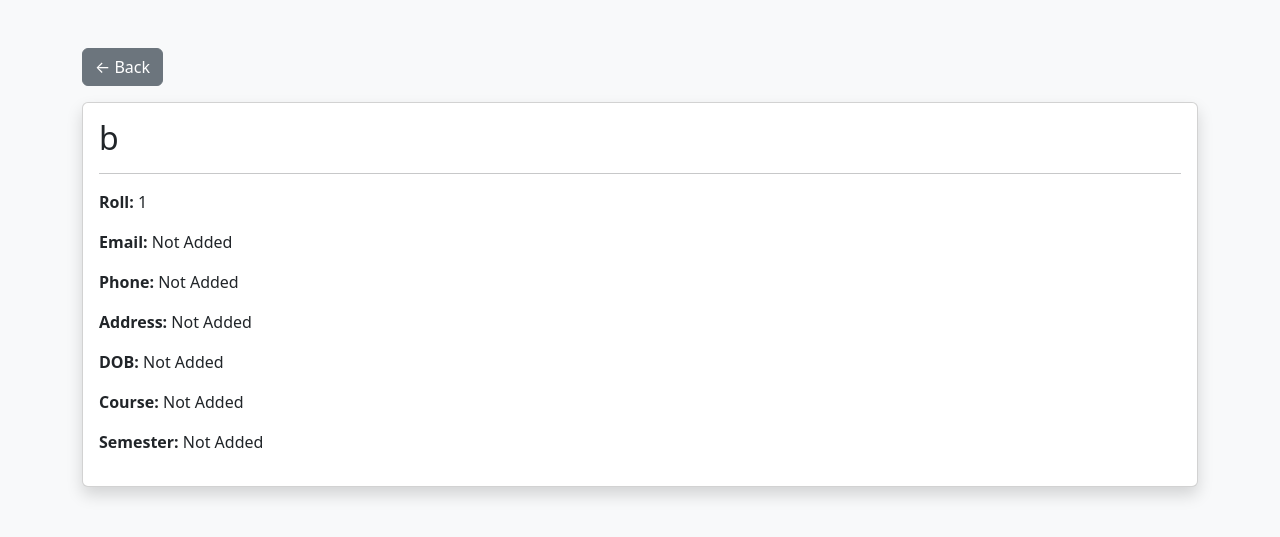
After one commit to SurajSharma11771/StudentManagementSystem, a Flask app: page /student/1 in a window 1280 px wide. The commit adds this page. Shown: the top 537 px of the page. Run offline with Flask 3, Linux system fonts and the light colour scheme; a user stored in the database is signed in; data comes from the database, SQL or seed files in the repository; both versions use the stored data as it was after the commit.

Commit message:
Add student profile module and dashboard analytics

```diff
--- a/app/database_sqlite.py
+++ b/app/database_sqlite.py
@@ -29,7 +29,7 @@ def init_db():
     photo TEXT,
     created_at TIMESTAMP DEFAULT CURRENT_TIMESTAMP
     )
-        )
+
     """)
 
     conn.commit()
@@ -246,3 +246,68 @@ def recent_students():
     conn.close()
 
     return students
+
+
+def get_student_by_roll(roll):
+    conn = connect()
+    cursor = conn.cursor()
+
+    cursor.execute("""
+        SELECT *
+        FROM students
+        WHERE roll=?
+    """, (roll,))
+
+    student = cursor.fetchone()
+
+    conn.close()
+
+    return student
+
+
+def update_student_profile(
+    roll,
+    email,
+    phone,
+    address,
+    dob,
+    course,
+    semester,
+    photo
+):
+
+    conn = connect()
+
+    cursor = conn.cursor()
+
+    cursor.execute("""
+    UPDATE students
+
+    SET
+
+    email=?,
+    phone=?,
+    address=?,
+    dob=?,
+    course=?,
+    semester=?,
+    photo=?
+
+    WHERE roll=?
+
+    """,(
+
+        email,
+        phone,
+        address,
+        dob,
+        course,
+        semester,
+        photo,
+        roll
+
+    ))
+
+    conn.commit()
+
+    conn.close()
--- a/web/app.py
+++ b/web/app.py
@@ -11,7 +11,9 @@ from app.database_sqlite import (
     update_user_role,
     total_students,
     total_users,
-    recent_students
+    recent_students,
+    get_student_by_roll,
+    update_student_profile
 )
 from web.auth import (
     login_user,
@@ -104,9 +106,15 @@ def update():
     if not is_logged_in():
         return redirect("/login")
 
-    roll = int(request.form["roll"])
+    roll = request.form.get("roll", "").strip()
+
+    if not roll:
+        return "Roll number missing", 400
+
     name = request.form["name"]
-    update_student(roll, name)
+
+    update_student(int(roll), name)
+
     return redirect("/")
 
 @app.route("/search", methods=["GET"])
@@ -125,6 +133,23 @@ def search():
     ]
 
     return render_template("index.html", students=filtered, total=len(students), query=query)
+
+@app.route("/student/<int:roll>")
+def student_profile(roll):
+
+    if not is_logged_in():
+        return redirect("/login")
+
+    student = get_student_by_roll(roll)
+
+    if student is None:
+        return "Student Not Found", 404
+
+    return render_template(
+        "student_profile.html",
+        student=student
+    )
+
 
 @app.route("/users")
 def users():
--- /dev/null
+++ b/web/templates/student_profile.html
@@ -0,0 +1,52 @@
+<!DOCTYPE html>
+<html>
+
+<head>
+
+    <title>Student Profile</title>
+
+    <link href="https://cdn.jsdelivr.net/npm/bootstrap@5.3.3/dist/css/bootstrap.min.css" rel="stylesheet">
+
+</head>
+
+<body class="bg-light">
+
+<div class="container mt-5">
+
+<a href="/" class="btn btn-secondary mb-3">
+
+← Back
+
+</a>
+
+<div class="card shadow">
+
+<div class="card-body">
+
+<h2>{{ student[1] }}</h2>
+
+<hr>
+
+<p><strong>Roll:</strong> {{ student[2] }}</p>
+
+<p><strong>Email:</strong> {{ student[3] or "Not Added" }}</p>
+
+<p><strong>Phone:</strong> {{ student[4] or "Not Added" }}</p>
+
+<p><strong>Address:</strong> {{ student[5] or "Not Added" }}</p>
+
+<p><strong>DOB:</strong> {{ student[6] or "Not Added" }}</p>
+
+<p><strong>Course:</strong> {{ student[7] or "Not Added" }}</p>
+
+<p><strong>Semester:</strong> {{ student[8] or "Not Added" }}</p>
+
+</div>
+
+</div>
+
+</div>
+
+</body>
+
+</html>
```
Also changed, not shown: web/templates/index.html (+8 -1 lines), data/students.db.
